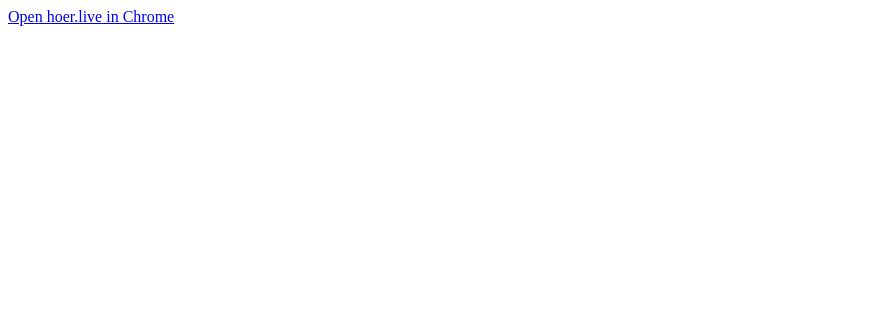
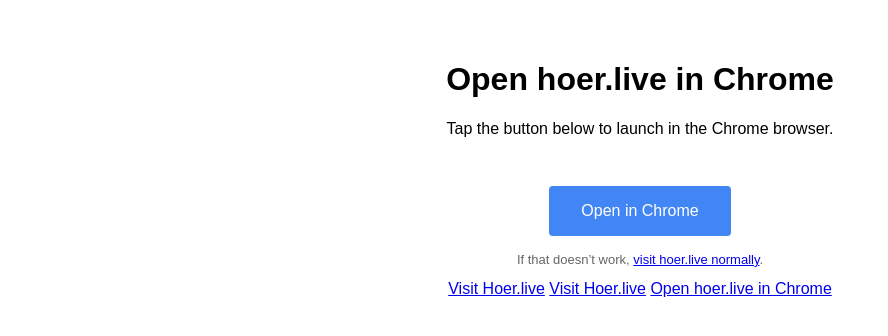
Before and after one commit to arthurivan/external, a plain HTML site: page index.html in a window 1280 px wide. Shown: the whole page, without its empty margins (0-888 px from the left). Drawn offline with Linux system fonts and the light colour scheme.

Commit message:
Update index3.html

```diff
--- a/index.html
+++ b/index.html
@@ -1,13 +1,46 @@
 <!DOCTYPE html>
 <html lang="en">
 <head>
-    <meta charset="UTF-8">
-    <meta name="viewport" content="width=device-width, initial-scale=1.0">
-    <title>Open URL in Chrome 2</title>
+  <meta charset="utf-8">
+  <meta name="viewport" content="width=device-width,initial-scale=1">
+  <title>Open in Chrome</title>
+  <!-- If you really want auto-redirect (may be blocked without a user tap) -->
+  <script>
+    document.addEventListener('DOMContentLoaded', function() {
+      // only navigate on a real user tap in WebView
+      document.getElementById('open').addEventListener('click', function(e) {
+        window.location.href = 'intent://hoer.live/#Intent;scheme=https;package=com.android.chrome;action=android.intent.action.VIEW;category=android.intent.category.BROWSABLE;S.browser_fallback_url=https://hoer.live/;end';
+      });
+    });
+  </script>
+  <style>
+    body { font-family: sans-serif; text-align: center; padding: 2rem; }
+    a.button {
+      display: inline-block;
+      margin-top: 2rem;
+      padding: 1rem 2rem;
+      background: #4285F4;
+      color: white;
+      text-decoration: none;
+      border-radius: .25rem;
+    }
+  </style>
 </head>
 <body>
-<a href="intent://hoer.live/#Intent;scheme=https;package=com.android.chrome;end">
-  Open hoer.live in Chrome
-</a>
+  <h1>Open hoer.live in Chrome</h1>
+  <p>Tap the button below to launch in the Chrome browser.</p>
+  <a id="open" class="button"
+     href="intent://hoer.live/#Intent;scheme=https;package=com.android.chrome;action=android.intent.action.VIEW;category=android.intent.category.BROWSABLE;S.browser_fallback_url=https://hoer.live/;end"
+     target="_blank" rel="noopener">
+    Open in Chrome
+  </a>
+  <p style="margin-top:1rem;font-size:small;color:#666;">
+    If that doesn’t work, <a href="https://hoer.live/" target="_blank" rel="noopener">visit hoer.live normally</a>.
+  </p>
+    <a href="https://hoer.live" target="_blank" rel="noreferrer noopener">Visit Hoer.live</a>
+    <a href="https://hoer.live" target="_blank" rel="noreferrer noopener">Visit Hoer.live</a>
+ <a href="intent://hoer.live/#Intent;scheme=https;package=com.android.chrome;end">
+   Open hoer.live in Chrome
+ </a>
 </body>
 </html>
```
